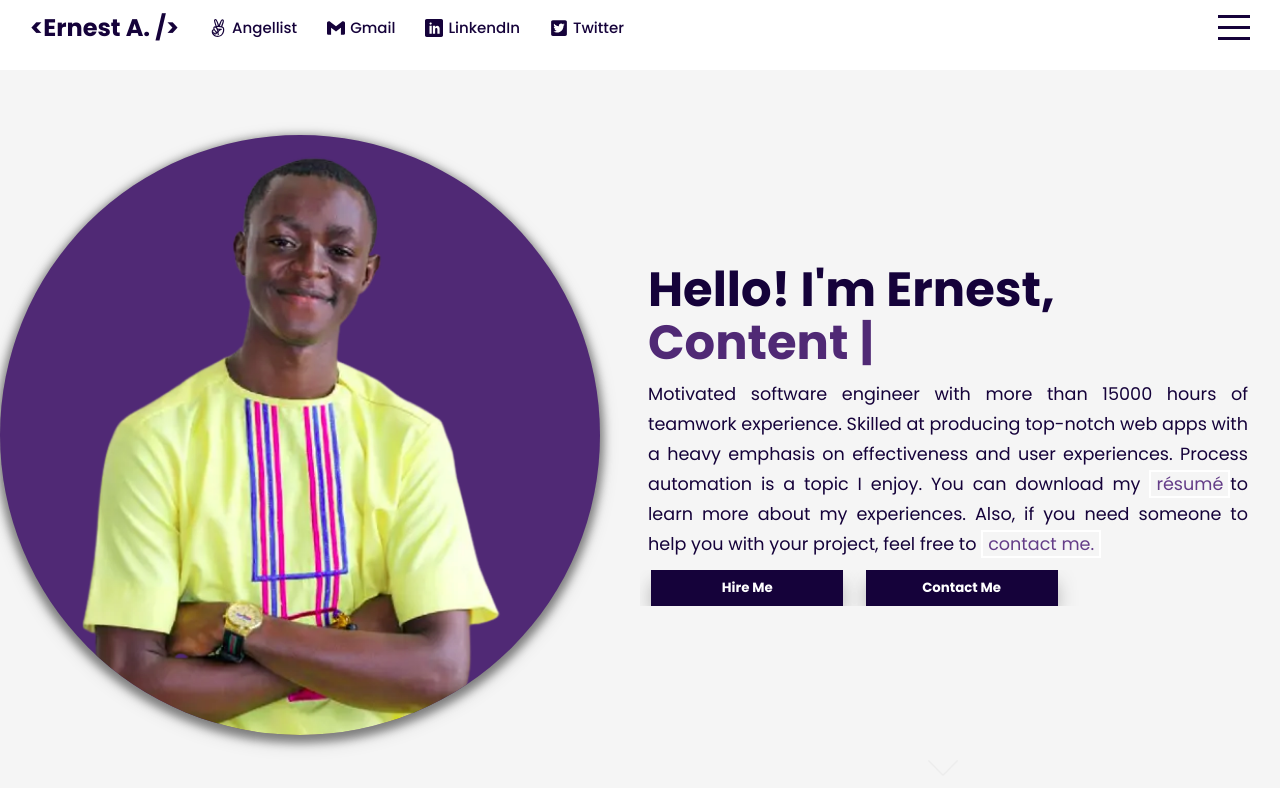
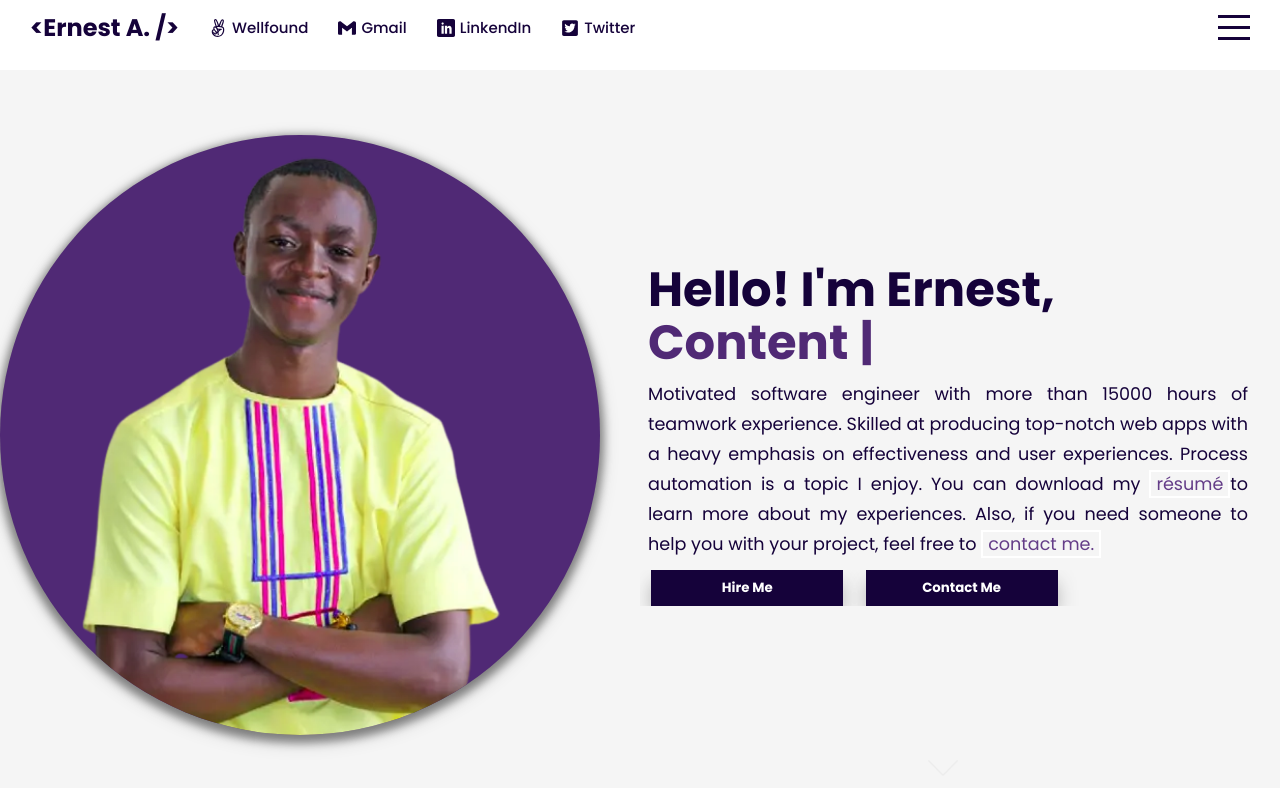
Before and after one commit to principlebrothers/Portfolio, a React (Vite) app: page / in a window 1280 px wide. Shown: the top 788 px of the page. Built offline with nearby package versions, Linux system fonts and the light colour scheme.

Commit message:
Update Angellist link in Navbar component

```diff
--- a/src/components/navbar/Navbar.jsx
+++ b/src/components/navbar/Navbar.jsx
@@ -15,7 +15,7 @@ function Navbar({expandMenu, setExpandMenu}) {
           <div className='socialMedia'>
             <FaAngellist className='icon' />
             <span>
-              <a href='https://angel.co/u/ernest-anyewe-adonu'>Angellist</a>
+              <a href='https://angel.co/u/ernest-anyewe-adonu'>Wellfound</a>
             </span>
           </div>
           <div className='socialMedia'>
```
